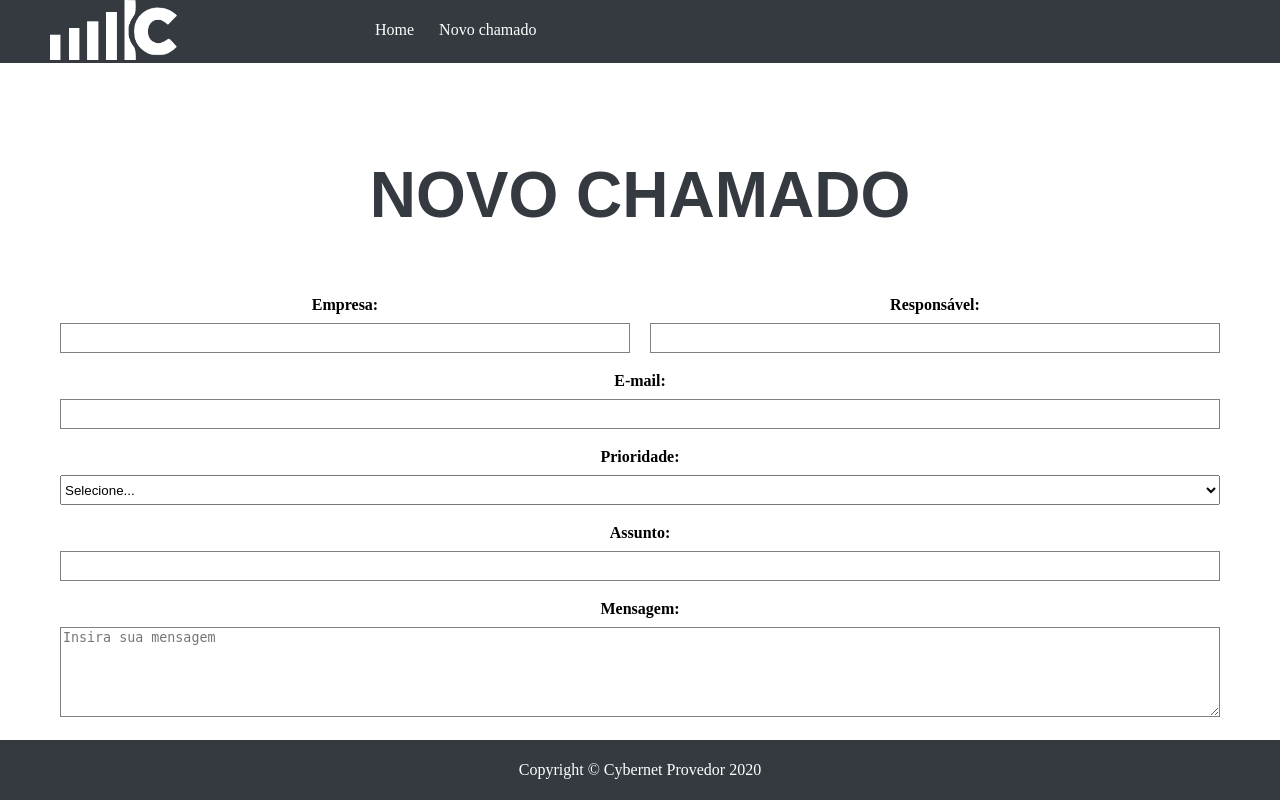
After one commit to monteirocarlos/chamados, a PHP site: page /cadastro.html in a window 1280 px wide. The commit adds this page. Run offline with PHP 8.4, Linux system fonts and the light colour scheme; some web fonts are replaced.

Commit message:
Inserido pagina de cadastro com formulario

```diff
--- /dev/null
+++ b/cadastro.html
@@ -0,0 +1,94 @@
+<!DOCTYPE html>
+<html lang="PT-BR">
+<head>
+    <meta charset="UTF-8">
+    <meta name="viewport" content="width=device-width, initial-scale=1.0">
+    <link rel="stylesheet" href="css/style.css">
+    <title>Portal chamados</title>
+</head>
+<body>
+    <header>
+        <div class="container">
+            <div class="grid-4">
+                <img class="menu_logo" src="img/logo.png" alt="">
+            </div>
+            <div class="grid-12">
+           <ul class="menu">
+               <li><a href="">Home</a></li>
+               <li><a href="">Novo chamado</a></li>
+           </ul>
+            </div>
+        </div>
+    </header>
+
+    <section>
+        <div class="container">
+            <div class="titulo">
+            <h1>NOVO CHAMADO</h1>
+            </div>
+        </div>
+    </section>
+
+
+    <section>
+
+    <div class="container">
+        <div class="grid-16 form_geral">
+            <form action="">
+
+            <div class="grid-8 form_ind">
+            <label for="fname">Empresa:</label><br>
+            <input type="text">
+            </div>
+
+            <div class="grid-8 form_ind">
+            <label for="fname">Responsável:</label><br>
+            <input type="text">
+            </div>
+
+            <div class="grid-16 form_ind">
+            <label for="fname">E-mail:</label><br>
+            <input type="text">
+            </div>
+
+            <div class="grid-16 form_ind">
+            <label for="name">Prioridade:</label><br>
+            <select>
+                <option value="">Selecione...</option>
+                <option value="Ótimo">Ótimo</option>
+                <option value="Bom">Bom</option>
+                <option value="Regular">Regular</option>
+                <option value="Ruim">Ruim</option>
+                <option value="Péssimo">Péssimo</option>
+            </select>
+            </div>
+
+            <div class="grid-16 form_ind">
+            <label for="fname">Assunto:</label><br>
+            <input type="text">
+            </div>
+
+            <div class="grid-16 form_ind">
+            <label for="fname">Mensagem:</label><br>
+            <textarea type="textarea"  placeholder="Insira sua mensagem"></textarea>
+
+            </div>
+
+            </form>
+        </div>
+
+    </div>
+
+    </section>
+
+
+    <footer>
+        <div class="container">
+        <div class="grid-16 footer_texto">
+            <h1>Copyright © Cybernet Provedor 2020</h1>
+        </div>
+        </div>
+    </footer>
+
+</body>
+</html>
--- a/css/_footer.scss
+++ b/css/_footer.scss
@@ -5,6 +5,7 @@ footer {
     text-align: center;
     font-family: Venn;
     color: $branco;
+    margin-top: 100px;
     position: absolute;
     bottom: 0;
 }
--- /dev/null
+++ b/css/_form.scss
@@ -0,0 +1,31 @@
+.form_geral {
+margin-top: 60px;
+text-align: center;
+}
+
+.form_ind {
+    margin-top: 10px;
+    margin-bottom: 10px;
+    font-family: Venn;
+    font-weight: bold;
+    input{
+        height: 30px;
+        width: 100%;
+        border: solid 1px gray;
+        margin-top: 10px;
+    }
+    textarea {
+        width: 100%;
+        height: 90px;
+        border: solid 1px gray;
+        margin-top: 10px;
+    }
+}
+
+.form_ind {
+    select {
+        width: 100%;
+        height: 30px;
+        margin-top: 10px;
+    }
+}
--- a/css/_painel.scss
+++ b/css/_painel.scss
@@ -12,7 +12,7 @@
 }
 
 .painel:hover {
-    background-color:#A4A4A4;
+    background-color:#DEDEDE;
 }
 
 .painel_texto {
@@ -21,6 +21,7 @@
     font-family: Venn;
     p{
         color: #343A40;
+        font-weight: bold;
     }
 
 }
--- a/css/_titulo.scss
+++ b/css/_titulo.scss
@@ -5,5 +5,6 @@
         text-align: center;
         font-weight: bold;
         font-family: Arial, Helvetica, sans-serif;
+        color: #343A40;
     }
 }
--- a/css/style.css
+++ b/css/style.css
@@ -294,6 +294,7 @@ header {
   text-align: center;
   font-weight: bold;
   font-family: Arial, Helvetica, sans-serif;
+  color: #343A40;
 }
 
 .painel {
@@ -311,7 +312,7 @@ header {
 }
 
 .painel:hover {
-  background-color: #A4A4A4;
+  background-color: #DEDEDE;
 }
 
 .painel_texto {
@@ -322,6 +323,7 @@ header {
 
 .painel_texto p {
   color: #343A40;
+  font-weight: bold;
 }
 
 footer {
@@ -331,6 +333,7 @@ footer {
   text-align: center;
   font-family: Venn;
   color: #FFFFFF;
+  margin-top: 100px;
   position: absolute;
   bottom: 0;
 }
@@ -338,4 +341,36 @@ footer {
 .footer_texto {
   margin-top: 22px;
 }
+
+.form_geral {
+  margin-top: 60px;
+  text-align: center;
+}
+
+.form_ind {
+  margin-top: 10px;
+  margin-bottom: 10px;
+  font-family: Venn;
+  font-weight: bold;
+}
+
+.form_ind input {
+  height: 30px;
+  width: 100%;
+  border: solid 1px gray;
+  margin-top: 10px;
+}
+
+.form_ind textarea {
+  width: 100%;
+  height: 90px;
+  border: solid 1px gray;
+  margin-top: 10px;
+}
+
+.form_ind select {
+  width: 100%;
+  height: 30px;
+  margin-top: 10px;
+}
 /*# sourceMappingURL=style.css.map */
--- a/css/style.scss
+++ b/css/style.scss
@@ -6,3 +6,4 @@
 @import "titulo";
 @import "painel";
 @import "footer";
+@import "form";
```
Also changed, not shown: 1 other file.
